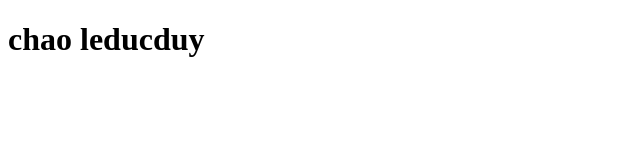
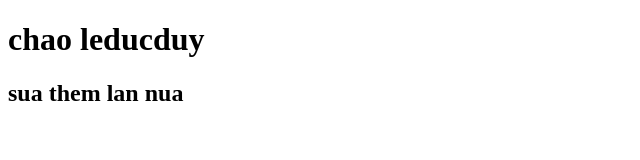
Before and after one commit to Duydaynhe/16.7gitlog, a plain HTML site: page index.html in a window 1280 px wide. Shown: the whole page, without its empty margins (0-640 px from the left). Drawn offline with Linux system fonts and the light colour scheme.

Commit message:
1 sua code lan 1

```diff
--- a/index.html
+++ b/index.html
@@ -7,5 +7,6 @@
   </head>
   <body>
     <h1>chao leducduy</h1>
+    <h2>sua them lan nua</h2>
   </body>
 </html>
```
